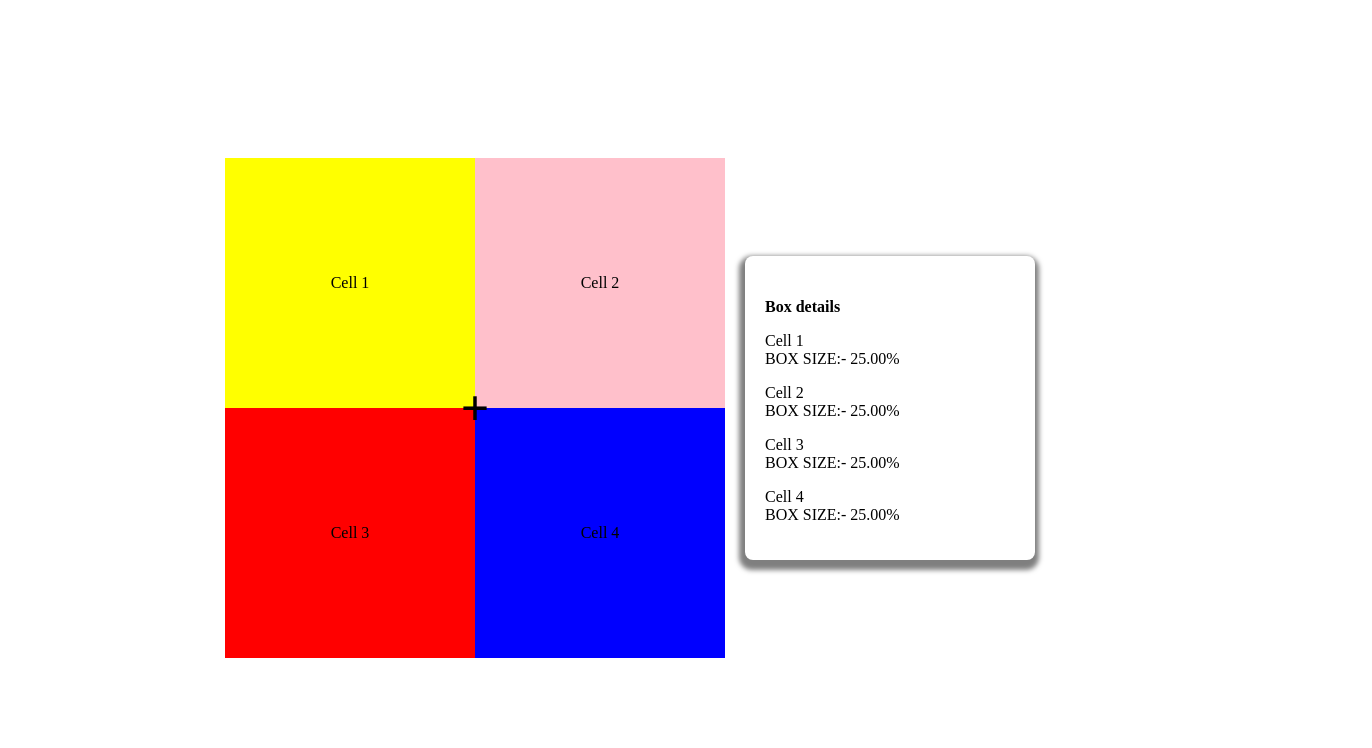
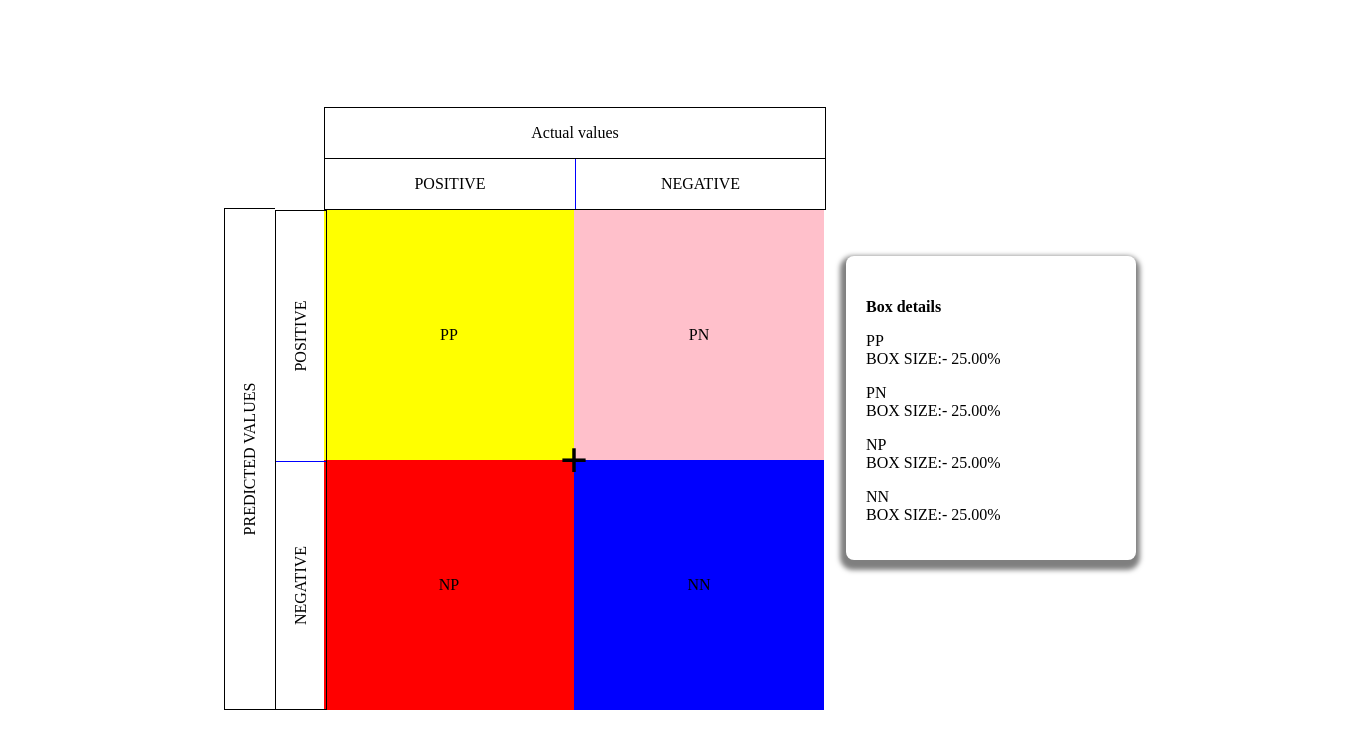
Before and after one commit to rupeshsh001/2X2-Div, a React (Create React App) app: page / in a window 1280 px wide. Shown: the top 748 px of the page, 1372 px wide, since content can reach past the window. Built offline with nearby package versions, Linux system fonts and the light colour scheme.

Commit message:
removed unwanted code

```diff
--- a/src/App.js
+++ b/src/App.js
@@ -3,13 +3,22 @@ import Layout from './Layout';
 
 const App = () => {
     const [inputs, setInputs] = useState({
-        input1: { isEditing: false, text: 'Cell 1' },
-        input2: { isEditing: false, text: 'Cell 2' },
-        input3: { isEditing: false, text: 'Cell 3' },
-        input4: { isEditing: false, text: 'Cell 4' },
+        input1: { isEditing: false, text: 'PP' },
+        input2: { isEditing: false, text: 'PN' },
+        input3: { isEditing: false, text: 'NP' },
+        input4: { isEditing: false, text: 'NN' },
     });
     return (
-        <div style={{ display: 'flex', justifyContent: 'center', width: '100%', height: '100vh', alignItems: 'center' }}>
+        <div
+            style={{
+                display: 'flex',
+                justifyContent: 'center',
+                width: '100%',
+                height: '100vh',
+                alignItems: 'center',
+                marginLeft: '100px',
+            }}
+        >
             <Layout width={500} height={500} inputs={inputs} setInputs={setInputs} />
         </div>
     );
--- a/src/Icon.css
+++ /dev/null
@@ -1,6 +0,0 @@
-.icon {
-    position: absolute;
-    user-select: none;
-    cursor: grab;
-    font-size: 20px;
-}
--- a/src/Layout.js
+++ b/src/Layout.js
@@ -60,12 +60,42 @@ function Layout({ width, height, inputs, setInputs }) {
         }));
     };
 
+    const box1Area = (((initialState.x * initialState.y) / (width * height)) * 100).toFixed(2);
+    const box2Area = (((Math.abs(width - initialState.x) * initialState.y) / (width * height)) * 100).toFixed(2);
+    const box3Area = (((initialState.x * Math.abs(initialState.y - height)) / (width * height)) * 100).toFixed(2);
+    const box4Area = (
+        ((Math.abs(initialState.x - width) * Math.abs(initialState.y - height)) / (width * height)) *
+        100
+    ).toFixed(2);
+
     return (
         <>
+            <div>
+                <div
+                    style={{
+                        width: width,
+                        border: '1px solid black',
+                        height: '50px',
+                        display: 'flex',
+                        borderBottom: 'none',
+                        ...alignCenter,
+                    }}
+                >
+                    Actual values
+                </div>
+                <div style={{ width: width, border: '1px solid black', height: '50px', display: 'flex' }}>
+                    <div style={{ width: initialState.x, ...alignCenter, borderRight: '1px solid blue' }}>POSITIVE</div>
+                    <div style={{ flex: 1, ...alignCenter }}>NEGATIVE</div>
+                </div>
                 <div style={{ position: 'relative', width: width, height: height }} ref={myref}>
                     <div style={{ display: 'flex' }}>
                         <div
-                        style={{ width: initialState.x, height: initialState.y, backgroundColor: 'yellow', ...alignCenter }}
+                            style={{
+                                width: initialState.x,
+                                height: initialState.y,
+                                backgroundColor: 'yellow',
+                                ...alignCenter,
+                            }}
                         >
                             {inputs.input1.isEditing ? (
                                 <input
@@ -142,6 +172,7 @@ function Layout({ width, height, inputs, setInputs }) {
                             )}
                         </div>
                     </div>
+
                     <div
                         style={{
                             position: 'absolute',
@@ -173,6 +204,33 @@ function Layout({ width, height, inputs, setInputs }) {
                             </div>
                         </Draggable>
                     </div>
+                    <div
+                        style={{
+                            position: 'absolute',
+                            top: `${height / 2 - 25}px`,
+                            left: `-${height / 2 + 75}px`,
+                            height: '50px',
+                            transform: 'rotate(-90deg)',
+                            width: height,
+                        }}
+                    >
+                        <div
+                            style={{
+                                width: height,
+                                border: '1px solid black',
+                                height: '100%',
+                                borderBottom: 'none',
+                                ...alignCenter,
+                            }}
+                        >
+                            PREDICTED VALUES
+                        </div>
+                        <div style={{ display: 'flex', border: '1px solid black', height: '50px' }}>
+                            <div style={{ ...alignCenter, borderRight: '1px solid blue', flex: 1 }}>NEGATIVE</div>
+                            <div style={{ width: initialState.y, ...alignCenter }}>POSITIVE</div>
+                        </div>
+                    </div>
+                </div>
             </div>
             <div
                 style={{
@@ -190,35 +248,28 @@ function Layout({ width, height, inputs, setInputs }) {
                     <span>{inputs.input1.text}</span>
                     <span>
                         {/* height: {initialState.x} width: {initialState.y} */}
-                        BOX SIZE:- {(((initialState.x * initialState.y) / (width * height)) * 100).toFixed(2)}%
+                        BOX SIZE:- {box1Area}%
                     </span>
                 </p>
                 <p style={{ display: 'flex', flexDirection: 'column' }}>
                     <span>{inputs.input2.text}</span>
                     <span>
                         {/* height: {Math.abs(width - initialState.x)} width: {initialState.y} */}
-                        BOX SIZE:-{' '}
-                        {(((Math.abs(width - initialState.x) * initialState.y) / (width * height)) * 100).toFixed(2)}%
+                        BOX SIZE:- {box2Area}%
                     </span>
                 </p>
                 <p style={{ display: 'flex', flexDirection: 'column' }}>
                     <span>{inputs.input3.text}</span>
                     <span>
                         {/* height: {initialState.x} width: {Math.abs(initialState.y - height)} */}
-                        BOX SIZE:-{' '}
-                        {(((initialState.x * Math.abs(initialState.y - height)) / (width * height)) * 100).toFixed(2)}%
+                        BOX SIZE:- {box3Area}%
                     </span>
                 </p>
                 <p style={{ display: 'flex', flexDirection: 'column' }}>
                     <span>{inputs.input4.text}</span>
                     <span>
                         {/* height: {Math.abs(initialState.x - width)} width: {Math.abs(initialState.y - height)} */}
-                        BOX SIZE:-{' '}
-                        {(
-                            ((Math.abs(initialState.x - width) * Math.abs(initialState.y - height)) / (width * height)) *
-                            100
-                        ).toFixed(2)}
-                        %
+                        BOX SIZE:- {box4Area}%
                     </span>
                 </p>
             </div>
```
Also changed, not shown: src/Draggable.js (deleted, +0 -26 lines), src/Icon.js (deleted, +0 -20 lines), src/Pointer.js (deleted, +0 -33 lines), src/Rectangle.js (deleted, +0 -15 lines), src/ResizableGrid.js (deleted, +0 -59 lines), src/Layout.css (deleted). Lines whose indentation alone changed are shown as unchanged.
